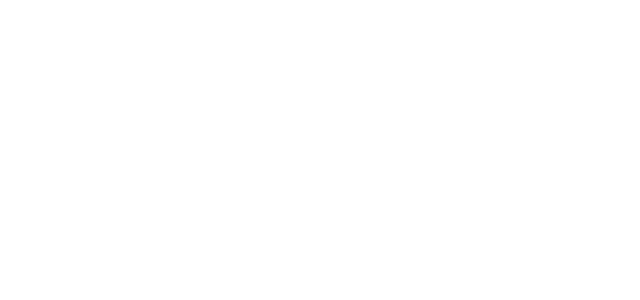
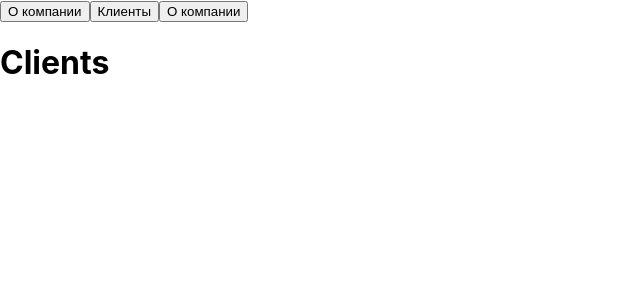
Before and after one commit to talgat27/business-helper, a React (Create React App) app: page /Clients/Clients in a window 1280 px wide. Before the commit this address had no page. Shown: the top 300 px of the page, without its empty margins (0-640 px from the left). Built offline with nearby package versions, Linux system fonts and the light colour scheme.

Commit message:
images file and working tabs

```diff
--- a/package.json
+++ b/package.json
@@ -9,6 +9,7 @@
     "react": "^18.1.0",
     "react-dom": "^18.1.0",
     "react-redux": "^8.0.2",
+    "react-router-dom": "^6.3.0",
     "react-scripts": "5.0.1",
     "redux": "^4.2.0",
     "web-vitals": "^2.1.4"
--- a/src/App.js
+++ b/src/App.js
@@ -1,9 +1,20 @@
 import './App.css';
 import Tabs from './components/Tabs/Tabs';
+import { Route, Routes } from 'react-router-dom';
+import AboutUs from './components/AboutUs/AboutUs'
+import Contacts from './components/Contacts/Contacts'
+import Clients from './components/Clients/Clients'
 
 function App() {
   return (
-    <Tabs />
+    <div>
+      <Tabs />
+      <Routes>
+        <Route path='/AboutUs/AboutUs' element={<AboutUs />} />
+        <Route path='/Clients/Clients' element={<Clients />} />
+        <Route path='/Contacts/Contacts' element={<Contacts />} />
+      </Routes>
+    </div>
   );
 }
 
--- a/src/components/ORG/ORG.jsx
+++ b/src/components/Clients/Clients.jsx
@@ -3,7 +3,7 @@
 export default function ORG(){
     return (
         <div>
-            <h1>ORG</h1>
+            <h1>Clients</h1>
         </div>
     )
 }
--- a/src/components/Tabs/Tabs.jsx
+++ b/src/components/Tabs/Tabs.jsx
@@ -1,15 +1,20 @@
 import React from 'react'
-import { Route, Routes } from 'react-router-dom';
-import AboutUs from '../AboutUs/AboutUs'
-import Contacts from '../Contacts/Contacts'
-import ORG from '../ORG/ORG'
+import { Link } from 'react-router-dom'
 
 export default function Tabs() {
     return (
-        <Routes>
-            <Route path='/AboutUs/AboutUs' element={<AboutUs />} />
-            <Route path='/ORG/ORG' element={<ORG />} />
-            <Route path='/Contacts/Contacts' element={<Contacts />} />
-        </Routes>
+        <div className="header">
+            <div>
+                <Link to="/AboutUs/AboutUs">
+                    <button>O компании</button>
+                </Link>
+                <Link to="/Clients/Clients">
+                    <button>Клиенты</button>
+                </Link>
+                <Link to="/Contacts/Contacts">
+                    <button>O компании</button>
+                </Link>
+            </div>
+        </div>
     )
 }
```
Also changed, not shown: 1 other file (tests, documents, lock files or other folders).
